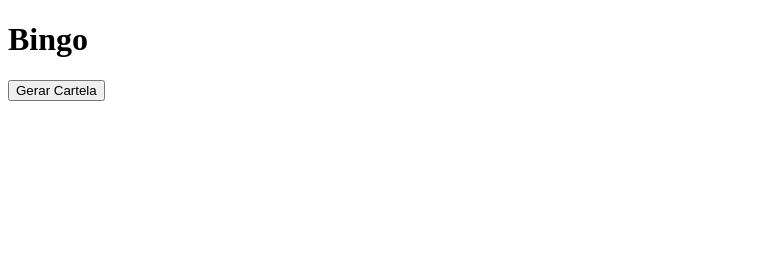
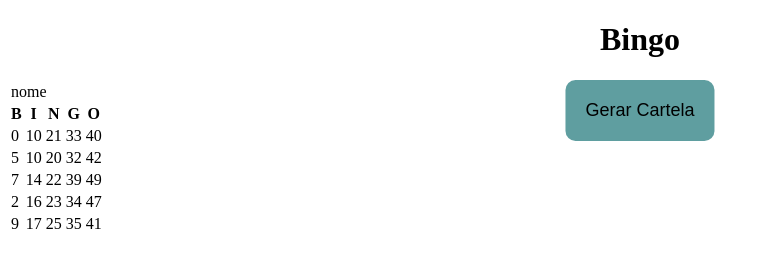
Before and after one commit to brenno1206/bingo, a plain HTML site: page index.html in a window 1280 px wide. Both pictures are taken after a click on the button "Gerar Cartela". Shown: the whole page, without its empty margins (0-770 px from the left). Drawn offline with Linux system fonts and the light colour scheme.

Commit message:
Add files via upload

```diff
--- a/index.css
+++ b/index.css
@@ -0,0 +1,21 @@
+h1 {
+    text-align: center;
+}
+button {
+    position: absolute;
+    left: 50%;
+    transform: translate(-50%);
+    padding: 20px;
+    font-size: large;
+    background-color: cadetblue;
+    border-style: none;
+    border-radius: 10px;
+}
+
+button:hover {
+    background-color: rgb(115, 189, 192);
+}
+
+button[target] {
+    background-color: white;
+}
--- a/index.html
+++ b/index.html
@@ -9,7 +9,7 @@
 </head>
 <body>
     <h1>Bingo</h1>
-    <button onclick="gerarCartela(pedirnome())">Gerar Cartela</button>
+    <button onclick="CriarTabela()">Gerar Cartela</button>
     <script src="index.js"></script>
 </body>
 </html>
--- a/index.js
+++ b/index.js
@@ -1,31 +1,50 @@
-function gerarTabela(nome){
-    // criando elementos perincipal
+function CriarTabela(){
+    // criando elementos principal
+
     const tabela = document.createElement("table");
     const thead = document.createElement("thead");
     const tbody = document.createElement("tbody");
+
     //Criando cabeçalho
     const tr_nome = document.createElement("tr");
     const td_nome = document.createElement("td");
-    td_nome.innerHTML = nome;
-    td_nome.colspan = 5;
+    td_nome.innerHTML = "nome";
+    td_nome.colSpan = 5;
+    thead.appendChild(tr_nome);
+    tr_nome.appendChild(td_nome);
 
-    const th_b = document.createElement("th");
-    th_b.innerHTML = "B";
-    const th_i = document.createElement("th");
-    th_i.innerHTML = "I";
-    const th_n = document.createElement("th");
-    th_n.innerHTML = "N";
-    const th_g = document.createElement("th");
-    th_g.innerHTML = "G";
-    const th_o = document.createElement("th");
-    th_o.innerHTML = "O";
+    const th_B = document.createElement("th");
+    th_B.innerHTML = "B";
+    const th_I = document.createElement("th");
+    th_I.innerHTML = "I";
+    const th_N = document.createElement("th");
+    th_N.innerHTML = "N";
+    const th_G = document.createElement("th");
+    th_G.innerHTML = "G";
+    const th_O = document.createElement("th");
+    th_O.innerHTML = "O";
+
+    thead.appendChild(th_B);
+    thead.appendChild(th_I);
+    thead.appendChild(th_N);
+    thead.appendChild(th_G);
+    thead.appendChild(th_O);
+
+    //Criando Elementos
 
     for(let i = 0; i < 5;i++){
+        const tr = document.createElement("tr");
+        for(let j = 0; j < 5; j++){
+            const td = document.createElement("td");
+            td.innerHTML = Math.floor(Math.random()*(10*(j + 1) - (10*j)) + (10*j));
+            tr.appendChild(td);
+        }
+        tbody.appendChild(tr);
+    }
+    //Criando a Tabela
+    tabela.appendChild(thead);
+    tabela.appendChild(tbody);
 
-    }
-
+    const body = document.querySelector("body");
+    body.appendChild(tabela);
 }
-
-function pedirnome(){
-    const nome = prompt("Digite o seu nome");
-}
```
